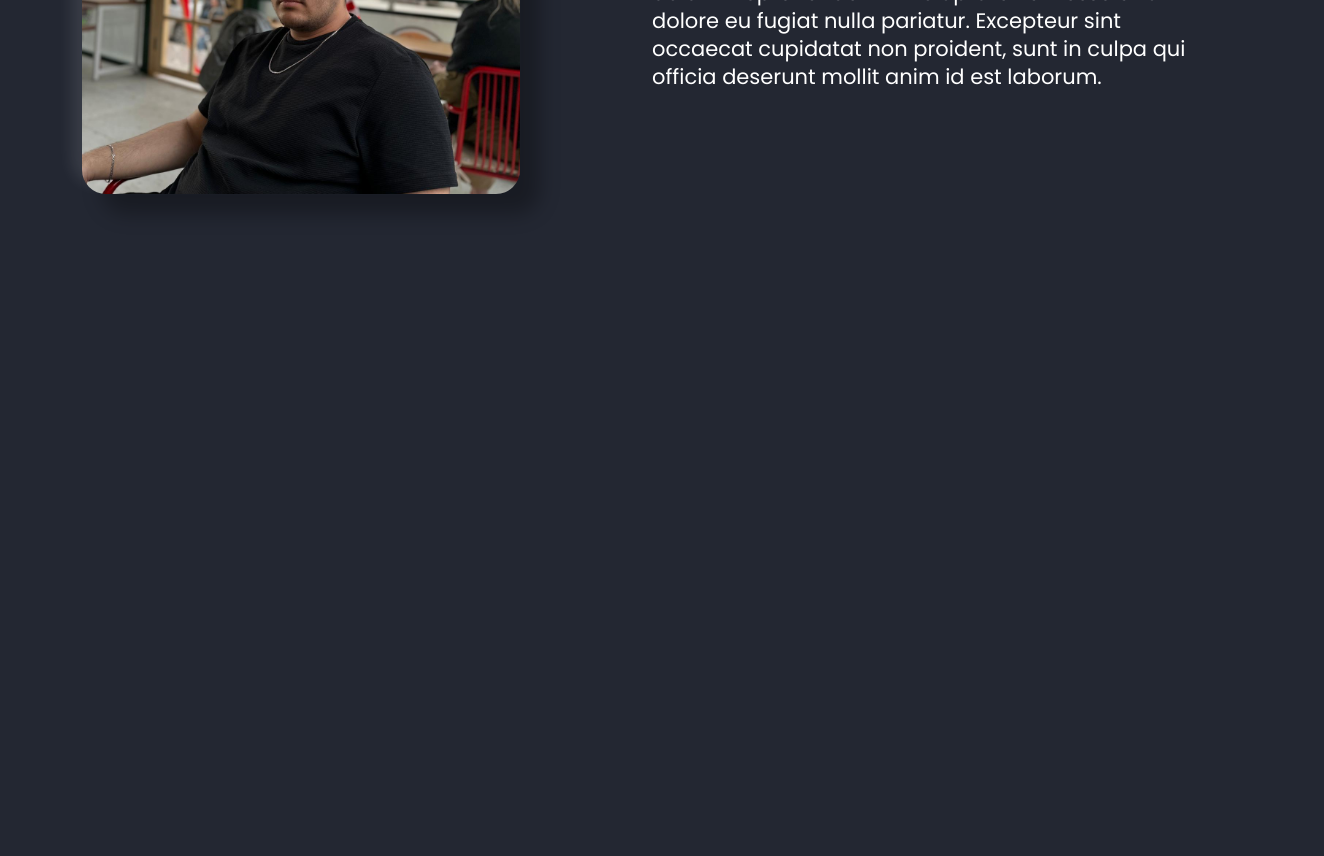
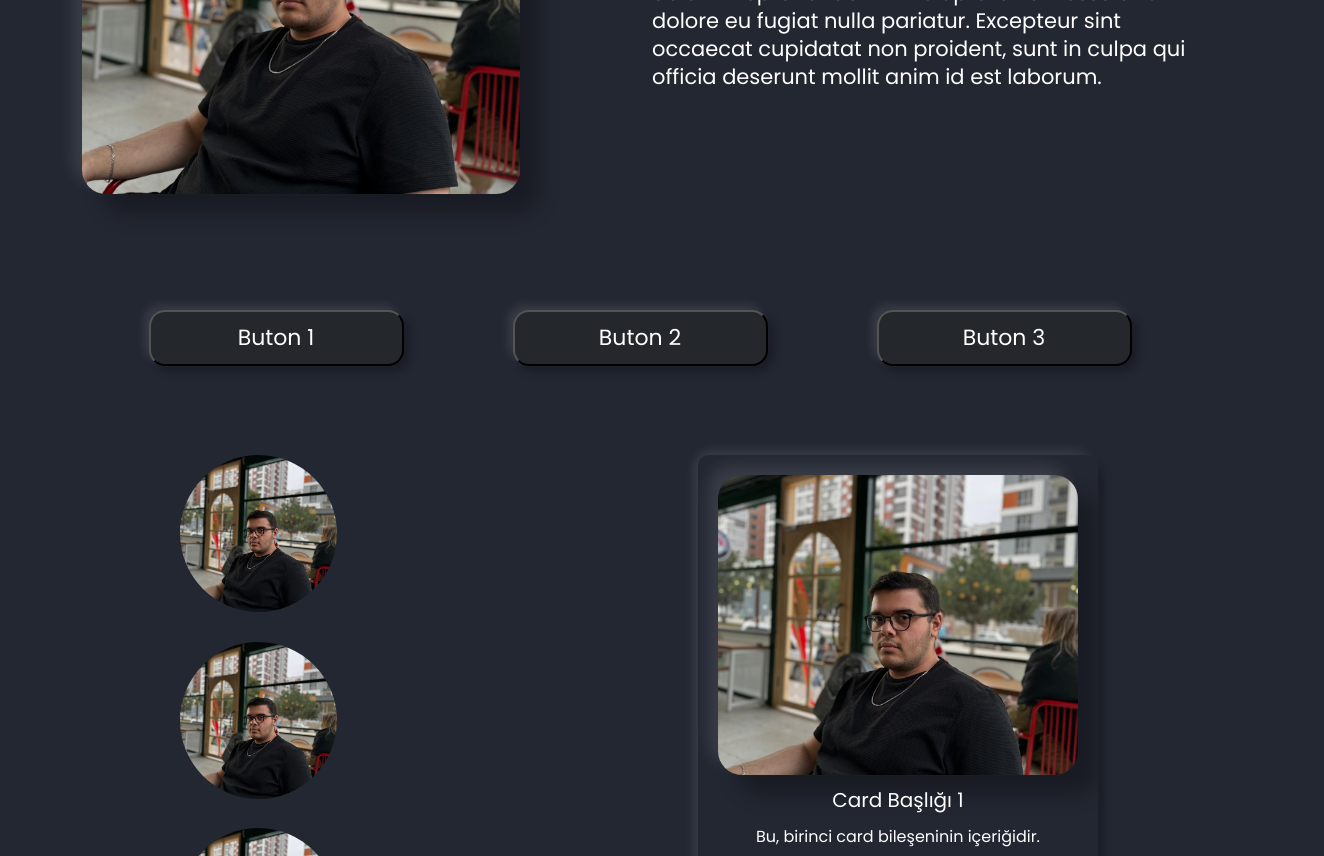
Before and after one commit to OsmanEmre0/Portfolyo, a plain HTML site: page index.html in a window 1280 px wide. Shown: the part 1714-2570 px from the top of the page, 1324 px wide, since content can reach past the window. Before the commit the page ends 2004 px from the top, so only its background shows below. Drawn offline with nearby package versions, Linux system fonts and the light colour scheme.

Commit message:
Projects

```diff
--- a/index.html
+++ b/index.html
@@ -13,7 +13,8 @@
     <link href="https://cdn.jsdelivr.net/npm/bootstrap@5.3.3/dist/css/bootstrap.min.css" rel="stylesheet" integrity="sha384-QWTKZyjpPEjISv5WaRU9OFeRpok6YctnYmDr5pNlyT2bRjXh0JMhjY6hW+ALEwIH" crossorigin="anonymous">
      <!-- Bootsrap İcons -->
     <link href="https://cdnjs.cloudflare.com/ajax/libs/font-awesome/5.15.4/css/all.min.css" rel="stylesheet">
-
+    <!-- Swiper CSS -->
+    <link rel="stylesheet" href="https://unpkg.com/swiper/swiper-bundle.min.css">
     <!-- Font Awesome CSS -->
     <link href="https://cdnjs.cloudflare.com/ajax/libs/font-awesome/5.15.4/css/all.min.css" rel="stylesheet">
 
@@ -39,20 +40,15 @@
 
     <!-- Header -->
     <header class="">
-        <nav class="navbar">
             <div class="container">
                 <div class="row">
                     <ul class="navbar-item ">
-                        <li class="general-btn"><a href="#">About</a></li>
-                        <li class="general-btn"><a href="#">Projects</a></li>
-                        <li class="general-btn"><a href="#">Skills</a></li>
-                        <li class="general-btn"><a href="#">Certifications</a></li>
-                        <li class="general-btn"><a href="#">Experience</a></li>
+                        <li class="general-btn"><a href="#about">About</a></li>
+                        <li class="general-btn"><a href="#Projects">Projects</a></li>
                         <li class="general-btn"><a href="#">Contact</a></li>
                     </ul>
                 </div>
             </div>
-        </nav>
     </header>
 
     <!-- Main -->
@@ -84,7 +80,7 @@
 
         <!-- About -->
 
-    <section class="section-space">
+    <section id="about" class="section-space">
         <div class="container">
             <div class="row about-content">
                     <div class="col-md-6">
@@ -93,7 +89,7 @@
                         </figure>
                     </div>
                     <div class="col-md-6 about-text">
-                        <h1>About Me</h2>
+                        <h2>About Me</h2>
                         <p>Lorem ipsum dolor sit amet, consectetur adipiscing elit. Sed do eiusmod tempor incididunt ut labore et dolore magna aliqua. Ut enim ad minim veniam, quis nostrud exercitation ullamco laboris nisi ut aliquip ex ea commodo consequat.
                         Duis aute irure dolor in reprehenderit in voluptate velit esse cillum dolore eu fugiat nulla pariatur. Excepteur sint occaecat cupidatat non proident, sunt in culpa qui officia deserunt mollit anim id est laborum.</p>
                     </div>
@@ -101,8 +97,66 @@
         </div>
     </section>
 
+        <!-- Projects -->
+
+    <section id="Projects" class="">
+        <div class="container">
+            <div class="buttons-container container-fluid">
+                <button onclick="showCard(1)">Buton 1</button>
+                <button onclick="showCard(2)">Buton 2</button>
+                <button onclick="showCard(3)">Buton 3</button>
+            </div>
+
+            <div class="content">
+                <div class="circle-images">
+                    <img src="image/main.jpg" alt="Resim 1" class="circle-img">
+                    <img src="image/main.jpg" alt="Resim 2" class="circle-img">
+                    <img src="image/main.jpg" alt="Resim 3" class="circle-img">
+                </div>
+                <div id="card1" class="card-container">
+                    <div class="custom-card">
+                        <img src="image/main.jpg" alt="Card Resim 1">
+                        <div class="custom-card-title">Card Başlığı 1</div>
+                        <div class="custom-card-text">Bu, birinci card bileşeninin içeriğidir.</div>
+                        <div class="custom-card-footer">
+                            <a href="https://github.com/OsmanEmre0"><i class="fab fa-github"></i></a>
+                        </div>
+                    </div>
+                </div>
+                <div id="card2" class="card-container">
+                    <div class="custom-card">
+                        <img src="image/main.jpg" alt="Card Resim 2">
+                        <div class="custom-card-title">Card Başlığı 2</div>
+                        <div class="custom-card-text">Bu, ikinci card bileşeninin içeriğidir.</div>
+                        <div class="custom-card-footer">
+                            <a href="https://github.com/OsmanEmre0"><i class="fab fa-github"></i></a>
+                        </div>
+                    </div>
+                </div>
+                <div id="card3" class="card-container">
+                    <div class="custom-card">
+                        <img src="image/main.jpg" alt="Card Resim 3">
+                        <div class="custom-card-title">Card Başlığı 3</div>
+                        <div class="custom-card-text">Bu, üçüncü card bileşeninin içeriğidir.</div>
+                        <div class="custom-card-footer">
+                            <a href="https://github.com/OsmanEmre0"><i class="fab fa-github"></i></a>
+                        </div>
+                    </div>
+                </div>
+            </div>
+        </div>
+    </section>
+
+
+
+
+
 </body>
 
 <script src="https://cdn.jsdelivr.net/npm/bootstrap@5.3.3/dist/js/bootstrap.bundle.min.js" integrity="sha384-YvpcrYf0tY3lHB60NNkmXc5s9fDVZLESaAA55NDzOxhy9GkcIdslK1eN7N6jIeHz" crossorigin="anonymous"></script>
 <script src="main.js"></script>
+<script src="https://code.jquery.com/jquery-3.5.1.slim.min.js"></script>
+<script src="https://cdn.jsdelivr.net/npm/@popperjs/core@2.9.3/dist/umd/popper.min.js"></script>
+<script src="https://stackpath.bootstrapcdn.com/bootstrap/4.5.2/js/bootstrap.min.js"></script>
+<script src="https://unpkg.com/swiper/swiper-bundle.min.js"></script>
 </html>
--- a/main.js
+++ b/main.js
@@ -27,4 +27,17 @@ function adjustButtonWidth() {
     contactBtn.style.minWidth = `${dynamicWidth}px`;
 }
 
-/////////////////
+// Project card
+
+function showCard(cardNumber) {
+    // Tüm kartları gizle
+    document.querySelectorAll('.card-container').forEach(function(card) {
+        card.classList.remove('active');
+    });
+
+    document.getElementById('card' + cardNumber).classList.add('active');
+}
+
+document.addEventListener('DOMContentLoaded', function() {
+    showCard(1);
+});
--- a/style.css
+++ b/style.css
@@ -19,25 +19,22 @@ html, body {
 
 header {
     width: 100%;
-
+    display: grid;
+    margin-top: 2rem;
 }
 
 .navbar {
     display: flex;
-    margin-top: 2rem;
     align-items: center;
     justify-content: center;
 }
 
 .navbar-item {
     list-style-type: none;
-    margin: 0;
-    padding: 0;
     display: flex;
     justify-content:space-between;
     width: 100%;
-    margin-left: 15%;
-    margin-right: 15%;
+    margin-left: 10%;
 }
 
 .navbar-item li {
@@ -121,8 +118,6 @@ header {
     justify-content: center;
     align-items: center;
     text-align: -webkit-center;
-    width: 474px;
-    height: 474px;
     border-radius: 50%;
     box-shadow:-10px -10px 15px rgba(255, 255, 255, 0.1), 20px 20px 20px rgba(0, 0, 0, 0.3);
     margin-top: 92px;
@@ -301,7 +296,7 @@ header {
     margin-top: auto;
 }
 
-.about-text h1 {
+.about-text h2 {
     color: white;
     font-size: 34px;
     line-height: 24px;
@@ -313,3 +308,121 @@ header {
     line-height: 28px;
     margin-top: 40px;
 }
+
+/*--------------------------------------------------------------*/
+/* Projects */
+/*--------------------------------------------------------------*/
+
+.buttons-container {
+    width: 882px;
+    height: 56px;
+    display: flex;
+    justify-content: space-around;
+    align-items: center;
+    margin-top: 20px;
+    border-radius: 5px;
+    padding: 0 10px;
+    box-sizing: border-box;
+}
+
+.buttons-container button {
+    padding: 0 16px;
+    color: white;
+    width: 255px;
+    height: 56px;
+    background-color: #24272C;
+    border-radius: 16px;
+    display: flex;
+    justify-content: center;
+    align-items: center;
+    text-align: center;
+    margin: 0 10px;
+    box-shadow: -5px -5px 10px rgba(255, 255, 255, 0.1), 5px 5px 10px rgba(0, 0, 0, 0.3);
+    font-size: 22px;
+}
+
+.buttons-container button:hover {
+    background-color: #7733FF;
+}
+
+.content {
+    display: flex;
+    width: 100%;
+    margin-top: 8%;
+}
+
+.circle-images {
+    display: flex;
+    flex-direction: column;
+    align-items: center;
+    justify-content: space-between;
+    width: 233px;
+    height: 550px;
+    margin-left: 60px;
+}
+
+.circle-img {
+    width: 157px;
+    height: 157px;
+    border-radius: 50%;
+    object-fit: cover;
+    margin-bottom: 20px;
+}
+
+.card-container {
+    display: none;
+    flex-direction: column;
+    align-items: center;
+    background-color: rgb(35, 39, 50);
+    box-shadow: rgba(255, 255, 255, 0.1) -5px -5px 10px, rgba(0, 0, 0, 0.3) 5px 5px 10px;
+    border-radius: 20px;
+    width: 400px;
+    max-height: 500px;
+    margin: 0 auto;
+    margin-right: 100px;
+}
+
+.card-container.active {
+    display: flex;
+}
+
+.custom-card {
+    width: 100%;
+    padding: 20px;
+    height: auto;
+    border-radius: 10px;
+    overflow: hidden;
+    text-align: center;
+    background-color: #232732;
+    color: white;
+}
+
+.custom-card img {
+    width: 100%;
+    height: 300px;
+    object-fit: cover;
+    background-size: cover;
+    border-radius: 24px;
+    box-shadow: -10px -10px 15px rgba(255, 255, 255, 0.1), 20px 20px 20px rgba(0, 0, 0, 0.3);
+}
+
+.custom-card-title {
+    font-size: 20px;
+    margin: 10px;
+}
+
+.custom-card-text {
+    font-size: 16px;
+    margin: 10px;
+    padding: 0 10px;
+}
+
+.custom-card-footer {
+    padding: 10px;
+}
+
+.custom-card-footer a {
+    font-size: 52px;
+    color: #FFFFFF;
+    text-decoration: none;
+}
```
